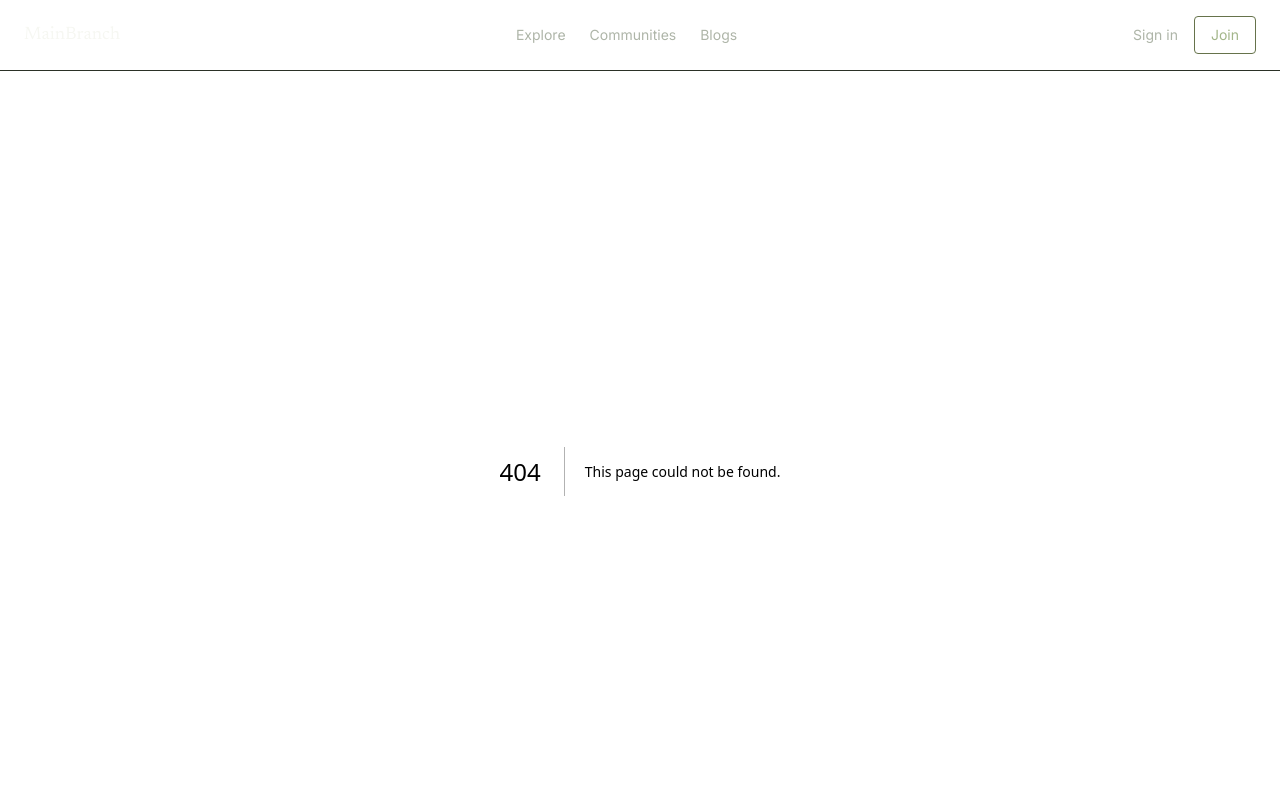
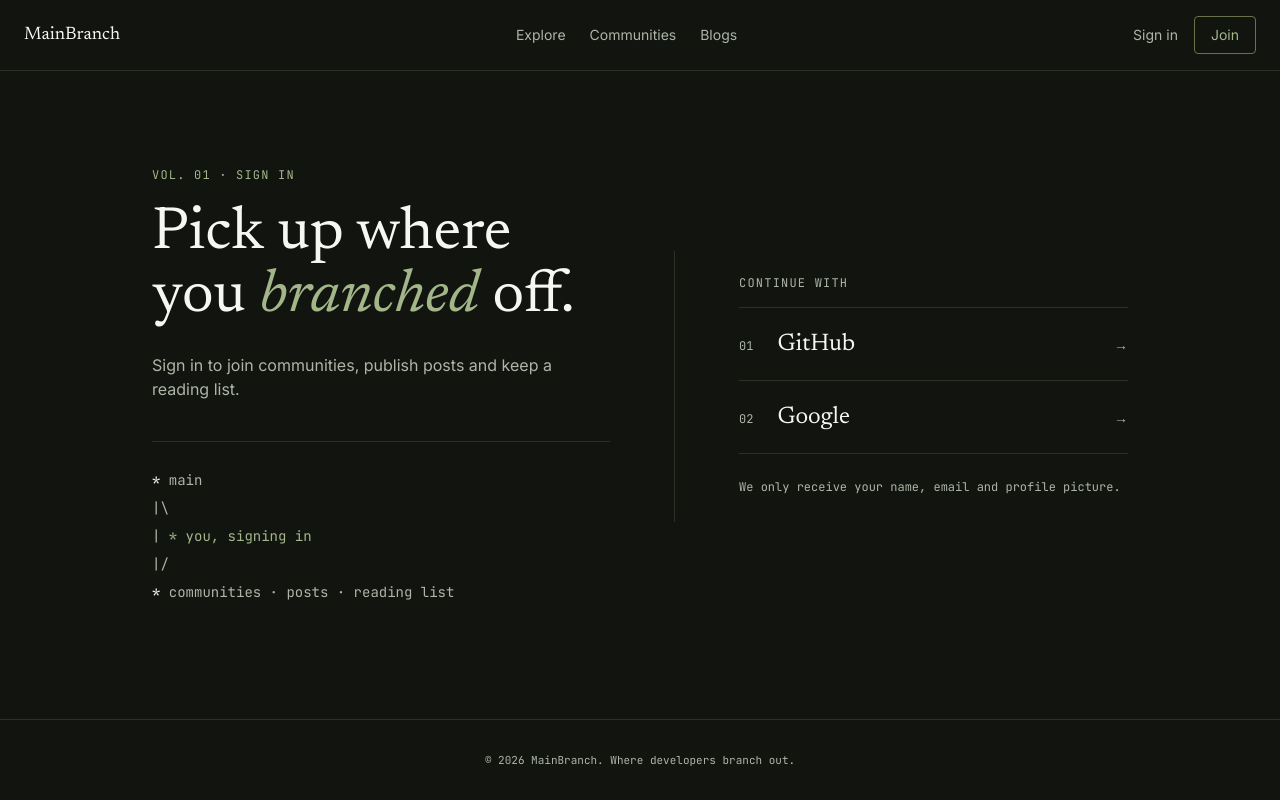
Before and after one commit to MayaChaker/mainbranch, a Next.js app: page /signin in a window 1280 px wide. Before the commit this address had no page. Shown: the top 800 px of the page. Built offline with nearby package versions, Linux system fonts and the light colour scheme.

Commit message:
feat(auth): add sign-in page with a safe callbackUrl

```diff
--- /dev/null
+++ b/app/signin/SignInPanel.tsx
@@ -0,0 +1,81 @@
+"use client";
+
+import { useSearchParams } from "next/navigation";
+import { useFormStatus } from "react-dom";
+import { safeCallbackUrl } from "@/lib/safe-callback-url";
+import { signInWith, type Provider } from "./actions";
+
+const ERROR_MESSAGES: Record<string, string> = {
+  OAuthAccountNotLinked:
+    "This email is already used with another sign-in method. Sign in with the provider you used first.",
+  AccessDenied: "Sign-in was cancelled. You can try again.",
+};
+const DEFAULT_ERROR = "Sign-in failed. Please try again.";
+
+const PROVIDERS: { id: Provider; name: string }[] = [
+  { id: "github", name: "GitHub" },
+  { id: "google", name: "Google" },
+];
+
+function ProviderButton({ index, name }: { index: number; name: string }) {
+  const { pending } = useFormStatus();
+  return (
+    <button
+      type="submit"
+      disabled={pending}
+      aria-busy={pending}
+      aria-label={`Continue with ${name}`}
+      className="group flex w-full items-baseline gap-6 py-5 text-left transition-colors focus-visible:outline-none focus-visible:ring-2 focus-visible:ring-accent disabled:cursor-wait"
+    >
+      <span className="font-mono text-xs text-text-muted">
+        {String(index + 1).padStart(2, "0")}
+      </span>
+      <span className="font-display text-2xl text-text transition-colors group-hover:text-accent-text">
+        {name}
+      </span>
+      <span
+        aria-hidden="true"
+        className="ml-auto font-mono text-sm text-text-muted transition-transform group-hover:translate-x-1 group-hover:text-accent-text"
+      >
+        {pending ? "redirecting…" : "→"}
+      </span>
+    </button>
+  );
+}
+
+export function SignInPanel() {
+  const searchParams = useSearchParams();
+  const callbackUrl = safeCallbackUrl(searchParams.get("callbackUrl"));
+  const error = searchParams.get("error");
+
+  return (
+    <div>
+      <p className="font-mono text-xs uppercase tracking-widest text-text-muted">
+        Continue with
+      </p>
+
+      {error && (
+        <p
+          role="alert"
+          className="mt-4 border-l-2 border-error-bg pl-3 text-sm text-error-text"
+        >
+          {ERROR_MESSAGES[error] ?? DEFAULT_ERROR}
+        </p>
+      )}
+
+      <ul className="mt-4 border-t border-border">
+        {PROVIDERS.map((provider, index) => (
+          <li key={provider.id} className="border-b border-border">
+            <form action={signInWith.bind(null, provider.id, callbackUrl)}>
+              <ProviderButton index={index} name={provider.name} />
+            </form>
+          </li>
+        ))}
+      </ul>
+
+      <p className="mt-6 font-mono text-xs leading-relaxed text-text-muted">
+        We only receive your name, email and profile picture.
+      </p>
+    </div>
+  );
+}
--- /dev/null
+++ b/app/signin/actions.ts
@@ -0,0 +1,14 @@
+"use server";
+
+import { signIn } from "@/auth";
+import { safeCallbackUrl } from "@/lib/safe-callback-url";
+
+const PROVIDERS = ["github", "google"] as const;
+export type Provider = (typeof PROVIDERS)[number];
+
+export async function signInWith(provider: Provider, callbackUrl: string) {
+  if (!PROVIDERS.includes(provider)) {
+    throw new Error("Unknown sign-in provider.");
+  }
+  await signIn(provider, { redirectTo: safeCallbackUrl(callbackUrl) });
+}
--- /dev/null
+++ b/app/signin/page.tsx
@@ -0,0 +1,62 @@
+import type { Metadata } from "next";
+import { Suspense } from "react";
+import { Skeleton } from "@/components/ui/Skeleton";
+import { SignInPanel } from "./SignInPanel";
+
+export const metadata: Metadata = {
+  title: "Sign in — MainBranch",
+};
+
+function SignInPanelFallback() {
+  return (
+    <div className="flex flex-col gap-3">
+      <Skeleton className="h-4 w-28" />
+      <Skeleton className="h-[73px]" />
+      <Skeleton className="h-[73px]" />
+    </div>
+  );
+}
+
+function BranchGraph() {
+  return (
+    <pre
+      aria-hidden="true"
+      className="font-mono text-sm leading-7 text-text-muted"
+    >
+      <span className="text-text">*</span> main{"\n"}
+      |\{"\n"}
+      | <span className="text-accent-text">* you, signing in</span>
+      {"\n"}
+      |/{"\n"}
+      <span className="text-text">*</span> communities · posts · reading list
+    </pre>
+  );
+}
+
+export default function SignInPage() {
+  return (
+    <section className="mx-auto grid max-w-5xl gap-14 px-6 py-14 md:grid-cols-[1.15fr_1fr] md:items-center md:gap-0 md:py-24">
+      <div className="md:pr-16">
+        <p className="font-mono text-xs uppercase tracking-widest text-accent-text">
+          Vol. 01 · Sign in
+        </p>
+        <h1 className="mt-5 font-display text-5xl leading-[1.05] text-text md:text-6xl">
+          Pick up where you{" "}
+          <em className="text-accent-text">branched</em> off.
+        </h1>
+        <p className="mt-6 max-w-md text-text-muted">
+          Sign in to join communities, publish posts and keep a reading list.
+        </p>
+        <div className="mt-10 hidden border-t border-border pt-6 md:block">
+          <BranchGraph />
+        </div>
+      </div>
+
+      <div className="md:border-l md:border-border md:py-6 md:pl-16">
+        <Suspense fallback={<SignInPanelFallback />}>
+          <SignInPanel />
+        </Suspense>
+      </div>
+    </section>
+  );
+}
--- /dev/null
+++ b/lib/safe-callback-url.ts
@@ -0,0 +1,14 @@
+const BASE = "http://mainbranch.local";
+const FALLBACK = "/";
+
+export function safeCallbackUrl(value?: string | null): string {
+  if (!value || !value.startsWith("/")) return FALLBACK;
+
+  try {
+    const url = new URL(value, BASE);
+    if (url.origin !== BASE) return FALLBACK;
+    return url.pathname + url.search + url.hash;
+  } catch {
+    return FALLBACK;
+  }
+}
```
Also changed, not shown: 2 other files (tests, documents, lock files or other folders).
